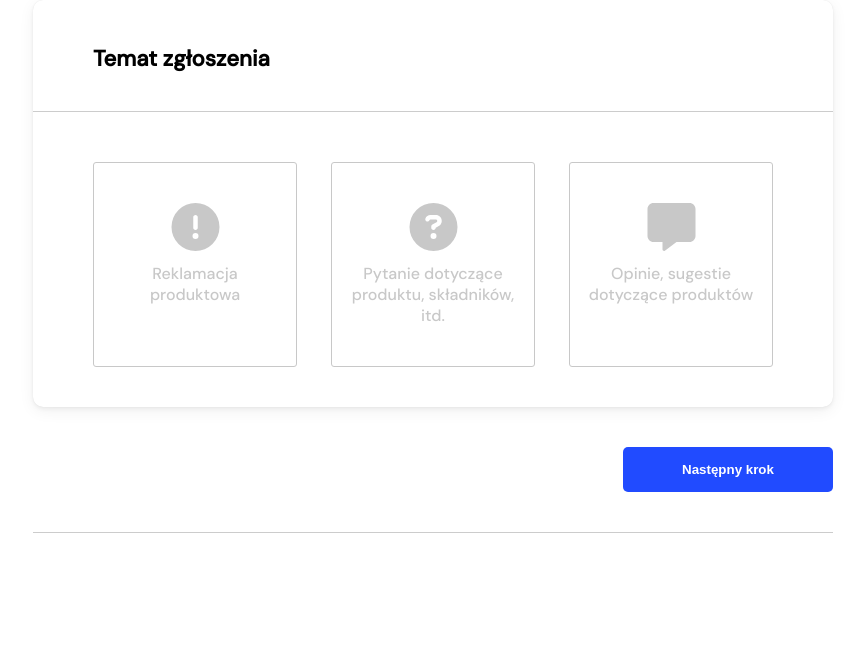
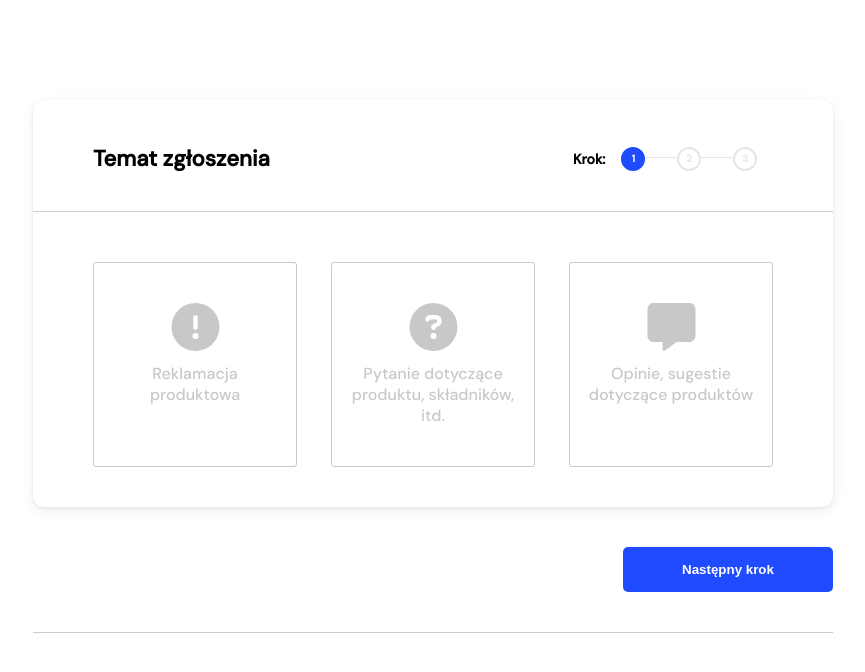
Before and after one commit to skrokmateusz/form-storage, a React (Create React App) app: page / in a window 1280 px wide. Shown: the top 672 px of the page, without its empty margins (207-1072 px from the left). Built offline with nearby package versions, Linux system fonts and the light colour scheme.

Commit message:
margin top

```diff
--- a/src/components/UI/FileInput.js
+++ b/src/components/UI/FileInput.js
@@ -16,27 +16,18 @@ const FileInput = () => {
 	useEffect(() => {
 		if (files) {
 			files.forEach(file => {
-				const fileRef = ref(storage, `images/${file.name}`)
-				uploadBytes(fileRef, file)
+				const fileRef = ref(storage, `images/${file.name}${Math.random().toFixed(8)}`)
+				uploadBytes(fileRef, file).then(async snapshot => {
+					setUploadedFiles(prev => [...prev, snapshot.metadata.name])
+					console.log(uploadedFiles)
+				})
 			})
-
-			setTimeout(() => {
-				const imageListRef = ref(storage, 'images')
-				const uploadedFilesFunction = async () => {
-					// const fileRef = ref(storage, `images/${files[0].name}`)
-					// await uploadBytes(fileRef, files[0])
-					const response = await listAll(imageListRef)
-					const data = await response.items.map(item => item.name)
-					setUploadedFiles(data)
-				}
-				uploadedFilesFunction()
-			}, 2000)
 		}
 		if (!files) {
 			const uploadedFilesFunction = async () => {
 				const imageListRef = ref(storage, 'images')
 				const response = await listAll(imageListRef)
-				const data = await (response.items.map(item => item.name))
+				const data = await response.items.map(item => item.name)
 				setUploadedFiles(data)
 			}
 			uploadedFilesFunction()
@@ -61,20 +52,27 @@ const FileInput = () => {
 		deleteObject(fileListRef)
 	}
 
+	setTimeout(() => {
+		uploadedFiles.forEach(item => {
+			const fileListRef = ref(storage, `images/${item}`)
+			deleteObject(fileListRef)
+		})
+	}, 20 * 60 * 1000)
+
 	return (
 		<div className={classes.container}>
 			<div className={classes.dragdrop} onClick={() => inputRef.current.click()}>
 				<p className={classes.header}>
-					<span>Choose</span>
+					<span>Wybierz</span> pliki z dysku
 				</p>
 				<input type="file" hidden multiple onChange={addFiles} ref={inputRef} />
 			</div>
 
-			<ul>
+			<ul className={classes.list}>
 				{uploadedFiles &&
 					uploadedFiles.map(file => (
 						<li key={file} id={file} onClick={() => removeFile(file)}>
-							<p>{file}</p>
+							<p>{file.slice(0, -10)}</p>
 							<span>{<FontAwesomeIcon icon={faXmark} />}</span>
 						</li>
 					))}
--- a/src/components/UI/FileInput.module.css
+++ b/src/components/UI/FileInput.module.css
@@ -35,7 +35,7 @@
 	color: #000000;
 }
 
-ul {
+.list {
 	display: flex;
 	flex-direction: column;
 	justify-content: center;
@@ -44,12 +44,12 @@ ul {
 	width: 100%;
 }
 
-ul span {
+.list span {
 	font-size: 2rem;
 	color: #fff;
 }
 
-li {
+.list li {
 	padding: 1rem;
 	height: 4.6rem;
 	margin-bottom: 1rem;
@@ -61,16 +61,16 @@ li {
 	justify-content: space-between;
 }
 
-li p {
+.list li p {
 	max-width: 80%;
 	overflow: hidden;
 }
 
-li:first-child {
+.list li:first-child {
 	margin-top: 1rem;
 }
 
-li:last-child {
+.list li:last-child {
 	margin-bottom: 0;
 }
 
--- a/src/components/layouts/Header.module.css
+++ b/src/components/layouts/Header.module.css
@@ -1,9 +1,12 @@
-header {
+.header {
 	padding: 2.8rem 2rem;
 	border-bottom: 1px solid #ccc;
 	border-top: 1px solid #ccc;
 	font-size: 2.2rem;
 	font-weight: 700;
+	display: flex;
+	align-items: center;
+	justify-content: space-between;
 }
 
 .title {
@@ -12,6 +15,10 @@ header {
 
 .title p {
     margin: 0;
+}
+
+.bar {
+	width: 20rem;
 }
 
 .normal-title {
@@ -24,7 +31,7 @@ header {
 }
 
 @media (min-width: 992px) {
-    header {
+    .header {
 		display: flex;
 		justify-content: space-between;
 		/* padding: 2.8rem 0rem; */
--- a/src/components/layouts/Header.tsx
+++ b/src/components/layouts/Header.tsx
@@ -1,13 +1,16 @@
-// import ProgressBar from "./ProgressBar"
+import Progressbar from './Progressbar'
 
 import classes from './Header.module.css'
 
 const Header: React.FC<{ normalTitle: string; highlightedTitle: string }> = props => {
 	return (
-		<header>
+		<header className={classes.header}>
 			<div className={classes.title}>
 				<p className={classes['normal-title']}>{props.normalTitle}</p>
 				<p className={classes['highlighted-title']}>{props.highlightedTitle}</p>
+			</div>
+			<div className={classes.bar}>
+				<Progressbar />
 			</div>
 			{/* <ProgressBar onClickOne={props.onClickOne} onClickTwo={props.onClickTwo} classNameTwo={props.classNameTwo} classNameThree={props.classNameThree}/> */}
 		</header>
--- a/src/components/layouts/MainProduct.tsx
+++ b/src/components/layouts/MainProduct.tsx
@@ -7,6 +7,7 @@ import useInput from '../hooks/use-input'
 import useOptionInput from '../hooks/use-optionInput'
 import Input from '../UI/Input'
 import OptionInput from '../UI/OptionInput'
+import FileInput from '../UI/FileInput'
 
 import { FontAwesomeIcon } from '@fortawesome/react-fontawesome'
 import { faCircleQuestion } from '@fortawesome/free-solid-svg-icons'
@@ -69,6 +70,8 @@ const MainProductQuestion: React.FC = () => {
 		dispatch(dataActions.addData({ ...data }))
 		navigate('submission')
 	}
+
+
 
 	return (
 		<form onSubmit={submitHandler}>
@@ -136,6 +139,21 @@ const MainProductQuestion: React.FC = () => {
 				<div className={classes['invalid-input']}>
 					{hasMessageError || (nextStepClicked && !enteredMessage) ? <p>* Wypełnienie tego pola jest wymagane</p> : ''}
 				</div>
+				<div className={classes['dragdrop-div']}>
+					<label htmlFor="text">
+						<div className={classes.description}>Prosimy o dołączenie zdjęć opakowania i produktu</div>
+						<div>
+							<a
+								href="#"
+								className={classes.tips}
+								data-tip="Prosimy o zrobienie zdjęć min. całego opakowania oraz zamknięcia. Mile widzane będą zdjęcia każdej strony produktu">
+								<FontAwesomeIcon icon={faCircleQuestion} className={classes.icon} />
+							</a>
+						</div>
+					</label>
+
+					<FileInput />
+				</div>
 
 
 				<OptionInput
--- a/src/components/layouts/MainProductComplain.tsx
+++ b/src/components/layouts/MainProductComplain.tsx
@@ -241,10 +241,6 @@ const MainProductComplain: React.FC = () => {
 						</div>
 					</label>
 
-					{/* <Suspense fallback={<p style={{ textAlign: 'center' }}>Loading...</p>}>
-						<Await resolve={props.uploadFiles}>{uploadFiles => <FileInput uploadFiles={uploadFiles} />}</Await>
-					</Suspense> */}
-
 					<FileInput />
 				</div>
 
--- /dev/null
+++ b/src/components/layouts/Progressbar.module.css
@@ -0,0 +1,85 @@
+.container {
+    display: flex;
+    justify-content: center;
+    align-items: center;
+}
+
+.container p {
+    font-size: 1.4rem;
+}
+
+.steps {
+    list-style: none;
+    margin: 0;
+    padding: 0;
+    display: table;
+    table-layout: fixed;
+    width: 100%;
+    color: #929292;
+    height: 2.4rem;
+  }
+  .steps > .step {
+    position: relative;
+    display: table-cell;
+    text-align: center;
+    font-size: 0.875rem;
+    color: #6D6875;
+  }
+  .steps > .step:before {
+    content: attr(data-step);
+    display: block;
+    margin: 0 auto;
+    background: #ffffff;
+    border: 2px solid #e6e6e6;
+    color: #e6e6e6;
+    width: 2rem;
+    height: 2rem;
+    text-align: center;
+    margin-bottom: -4.2rem;
+    line-height: 1.9rem;
+    border-radius: 100%;
+    position: relative;
+    z-index: 1;
+    font-weight: 700;
+    font-size: 1rem;
+  }
+  .steps > .step:after {
+    content: "";
+    position: absolute;
+    display: block;
+    background: #e6e6e6;
+    width: 100%;
+    height: 0.125rem;
+    top: 1rem;
+    left: 50%;
+  }
+  .steps > .step:last-child:after {
+    display: none;
+  }
+  .steps > .step.is-complete {
+    color: #6D6875;
+  }
+  .steps > .step.is-complete:before {
+    /* content: "✓"; */
+    content: attr(data-step);
+    color: white;
+    /* background: #fef0e2; */
+    background: #214BFF;
+    border: 2px solid #214BFF;
+  }
+  .steps > .step.is-complete:after {
+    background: #214BFF;
+  }
+  .steps > .step.is-active {
+    font-size: 1.5rem;
+  }
+  .steps > .step.is-active:before {
+    color: #FFF;
+    border: 2px solid #214BFF;
+    background: #214BFF;
+    margin-bottom: -4.9rem;
+  }
+
+  .step.is-complete:hover {
+    cursor: pointer;
+  }
--- /dev/null
+++ b/src/components/layouts/Progressbar.tsx
@@ -0,0 +1,67 @@
+import { useLocation, useParams, useNavigate } from 'react-router-dom'
+import { useDispatch } from 'react-redux'
+
+import { dataActions } from '../store/data'
+
+import classes from '../layouts/Progressbar.module.css'
+
+const Progressbar = () => {
+	const location = useLocation()
+	const param = useParams()
+	const navigate = useNavigate()
+	const dispatch = useDispatch()
+	const pathname = location.pathname
+
+	const backHomePage = () => {
+		navigate('..')
+		dispatch(dataActions.defaultData())
+	}
+
+	const step1 = (
+		<ol className={classes.steps}>
+			<li className={`${classes.step} ${classes['is-active']}`} data-step="1"></li>
+			<li className={classes.step} data-step="2"></li>
+			<li className={classes.step} data-step="3"></li>
+		</ol>
+	)
+
+	const step2 = (
+		<ol className={classes.steps}>
+			<li
+				className={`${classes.step} ${classes['is-complete']}`}
+				data-step="1"
+				onClick={() => {
+					navigate('..')
+				}}></li>
+			<li className={`${classes.step} ${classes['is-active']}`} data-step="2"></li>
+			<li className={classes.step} data-step="3"></li>
+		</ol>
+	)
+
+	const step3 = (
+		<ol className={classes.steps}>
+			<li
+				className={`${classes.step} ${classes['is-complete']}`}
+				data-step="1"
+				onClick={backHomePage}></li>
+			<li
+				className={`${classes.step} ${classes['is-complete']}`}
+				data-step="2"
+				onClick={() => {
+					navigate(`/${param.typeId}`)
+				}}></li>
+			<li className={`${classes.step} ${classes['is-active']}`} data-step="3"></li>
+		</ol>
+	)
+
+	return (
+		<div className={classes.container}>
+			<p>Krok:</p>
+			{pathname === '/' && step1}
+			{pathname === `/${param.typeId}` && step2}
+			{pathname === `/${param.typeId}/submission` && step3}
+		</div>
+	)
+}
+
+export default Progressbar
--- a/src/index.css
+++ b/src/index.css
@@ -13,7 +13,7 @@ html {
 }
 
 body {
-	margin: 0;
+	margin-top: 10rem;
 	background-color: #fff;
 
 	display: flex;
```
